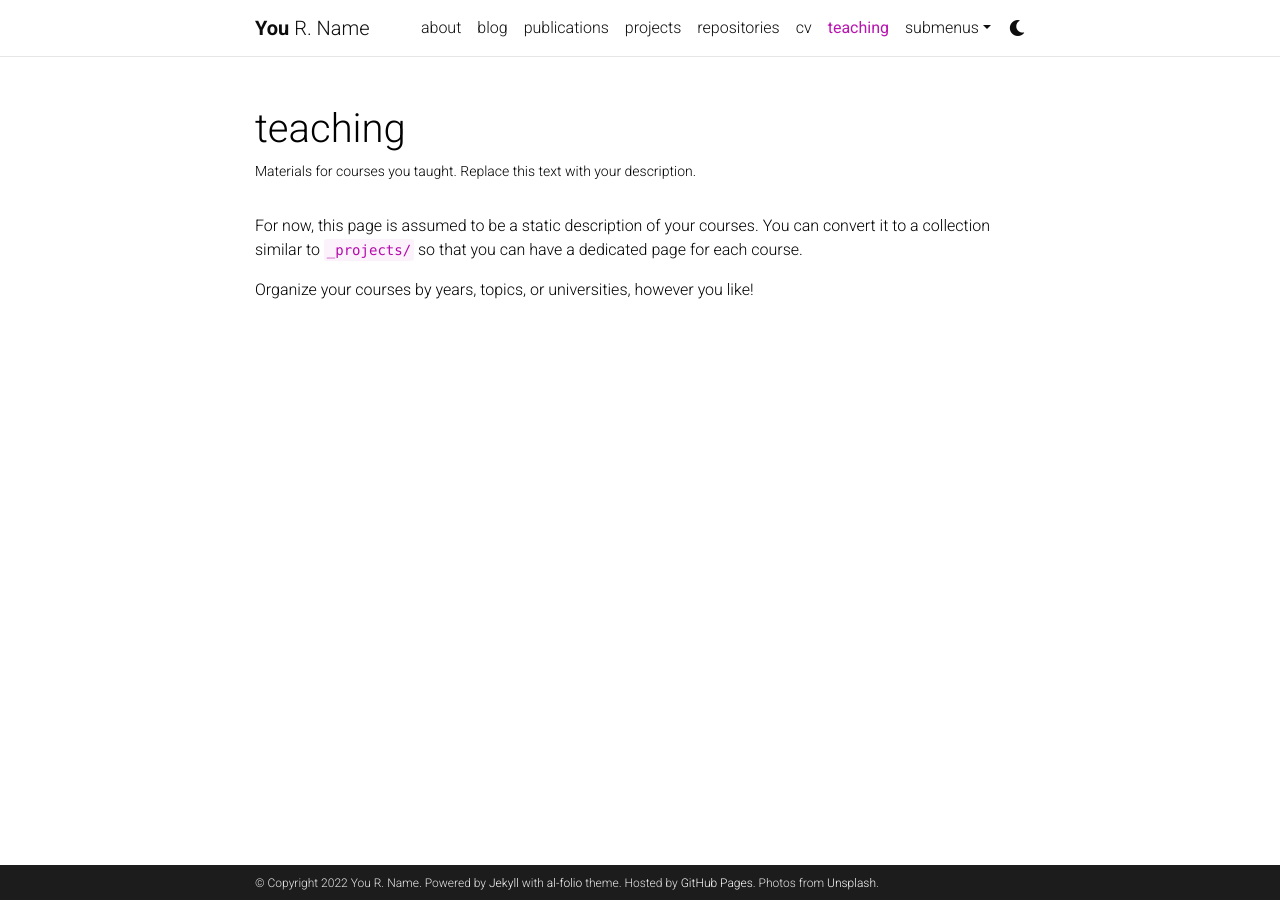
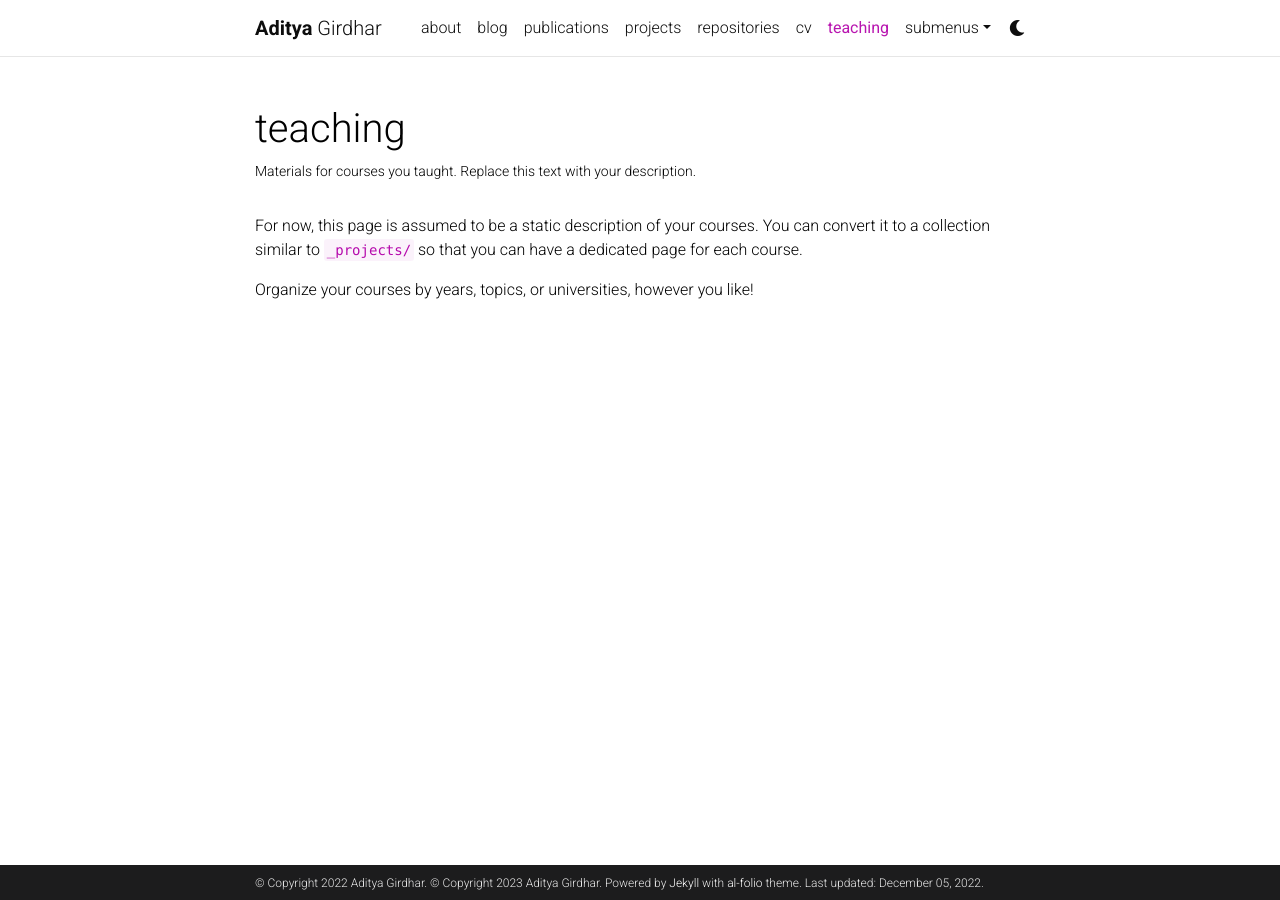
Before and after one commit to AdityaGirdhar/HackerFolio, a Jekyll site: the page built from _pages/teaching.md, in a window 1280 px wide. Built offline with Jekyll 4.4.1, drawn with Linux system fonts in a browser that asks for light colours; comment, search, counter and statistics services are not loaded; a style sheet for code colours, icons or effects is not loaded.

Commit message:
modified site settings

```diff
--- a/_config.yml
+++ b/_config.yml
@@ -3,24 +3,22 @@
 # -----------------------------------------------------------------------------
 
 title: blank # the website title (if blank, full name will be used instead)
-first_name: You
-middle_name: R.
-last_name: Name
-email: you@example.com
+first_name: Aditya
+middle_name:
+last_name: Girdhar
+email: aditya21005@iiitd.ac.in
 description: > # the ">" symbol means to ignore newlines until "footer_text:"
   A simple, whitespace theme for academics. Based on [*folio](https://github.com/bogoli/-folio) design.
 footer_text: >
-  Powered by <a href="https://jekyllrb.com/" target="_blank">Jekyll</a> with <a href="https://github.com/alshedivat/al-folio">al-folio</a> theme.
-  Hosted by <a href="https://pages.github.com/" target="_blank">GitHub Pages</a>.
-  Photos from <a href="https://unsplash.com" target="_blank">Unsplash</a>.
+  © Copyright 2023 Aditya Girdhar. Powered by <a href="https://jekyllrb.com/" target="_blank">Jekyll</a> with <a href="https://github.com/alshedivat/al-folio">al-folio</a> theme.
 keywords: jekyll, jekyll-theme, academic-website, portfolio-website  # add your own keywords or leave empty
 
 lang: en # the language of your site (for example: en, fr, cn, ru, etc.)
 icon: ⚛️  # the emoji used as the favicon (alternatively, provide image name in /assets/img/)
 
-url: https://alshedivat.github.io # the base hostname & protocol for your site
-baseurl: /al-folio # the subpath of your site, e.g. /blog/
-last_updated: false # set to true if you want to display last updated in the footer
+url: https://adityagirdhar.github.io # the base hostname & protocol for your site
+baseurl: # the subpath of your site, e.g. /blog/
+last_updated: true # set to true if you want to display last updated in the footer
 impressum_path:  # set to path to include impressum link in the footer, use the same path as permalink in a page, helps to conform with EU GDPR
 
 # -----------------------------------------------------------------------------
@@ -281,7 +279,7 @@ external_links:
 # -----------------------------------------------------------------------------
 
 imagemagick:
-  enabled: true # enables responsive images for your site (recomended, see https://github.com/alshedivat/al-folio/issues/537)
+  enabled: false # enables responsive images for your site (recomended, see https://github.com/alshedivat/al-folio/issues/537)
   widths:
     - 480
     - 800
```
